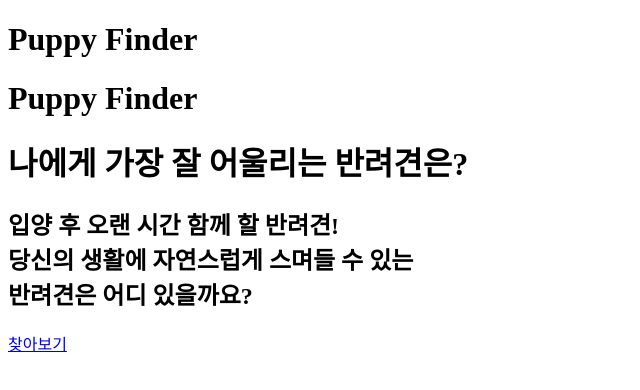
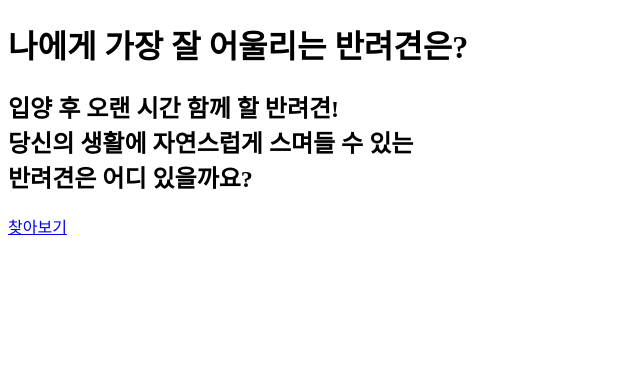
Before and after one commit to codearena153/PuppyFinder, a website: page client/index.html in a window 1280 px wide. Shown: the whole page, without its empty margins (0-640 px from the left). Drawn offline with nearby package versions, Linux system fonts and the light colour scheme; some packages are replaced by stand-ins of ours.

Commit message:
(fix) fix index.html

```diff
--- a/client/index.html
+++ b/client/index.html
@@ -6,9 +6,6 @@
         <link rel="stylesheet" type="text/css" href="styles/style.css" />
     </head>
     <body>
-        <h1>Puppy Finder</h1>
-
-        <h1>Puppy Finder</h1>
         <div ng-view></div>
 
         <script src="lib/angular/angular.js"></script>
```
